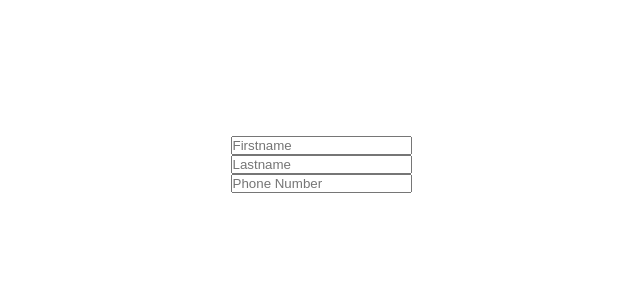
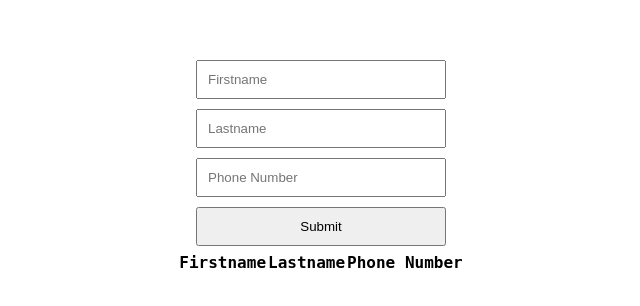
Before and after one commit to ogagaoghene/phone-book, a React (Create React App) app: page / in a window 1280 px wide. Shown: the part 236-542 px from the top of the page, without its empty margins (319-959 px from the left). Built offline with nearby package versions, Linux system fonts and the light colour scheme.

Commit message:
Update App.js by adding DisplayEntries func

```diff
--- a/src/App.css
+++ b/src/App.css
@@ -22,3 +22,15 @@ form {
   display: flex;
   flex-direction: column;
 }
+
+input[type=text] {
+  padding: 10px;
+  margin: 5px;
+  width: 250px;
+}
+
+button {
+  padding: 10px;
+  margin: 5px;
+  width: 250px;
+}
--- a/src/App.js
+++ b/src/App.js
@@ -12,6 +12,7 @@ function App() {
     <div>
       <div className="container">
         <DisplayForm  addEntryToPhoneBook={addEntryToPhoneBook}/>
+        <DisplayEntries entries={entries}/>
       </div>
     </div>
 
@@ -24,11 +25,11 @@ function DisplayForm() {
   const [phoneNumber, setPhoneNumber] = useState("");
   const handleSubmit = (e) => {
     e.preventDefault();
-  }
+  };
   return (
     <form onSubmit={handleSubmit}>
       <input
-        type="text"
+        type='text'
         name='firstName'
         id='firstName'
         placeholder='Firstname'
@@ -36,7 +37,7 @@ function DisplayForm() {
         onChange={(e) => setFirstName(e.target.value)}
       />
       <input
-        type="text"
+        type='text'
         name='lastName'
         id='lastName'
         placeholder='Lastname'
@@ -44,15 +45,39 @@ function DisplayForm() {
         onChange={(e) => setLastName(e.target.value)}
       />
       <input
-        type="text"
+        type='text'
         name='phoneNumber'
         id='phoneNumber'
         placeholder='Phone Number'
         value={phoneNumber}
         onChange={(e) => setPhoneNumber(e.target.value)}
       />
+      <button type='Submit'>Submit</button>
     </form>
   );
 }
 
+function DisplayEntries({entries}) {
+  return (
+    <table>
+      <thead>
+        <tr>
+          <th>Firstname</th>
+          <th>Lastname</th>
+          <th>Phone Number</th>
+        </tr>
+      </thead>
+      <tbody>
+       {entries.map(entry => (
+        <tr>
+          <td>{entry.firstName}</td>
+          <td>{entry.lastName}</td>
+          <td>{entry.phoneNumber}</td>
+        </tr>
+       ))}
+      </tbody>
+    </table>
+  )
+}
+
 export default App;
```
